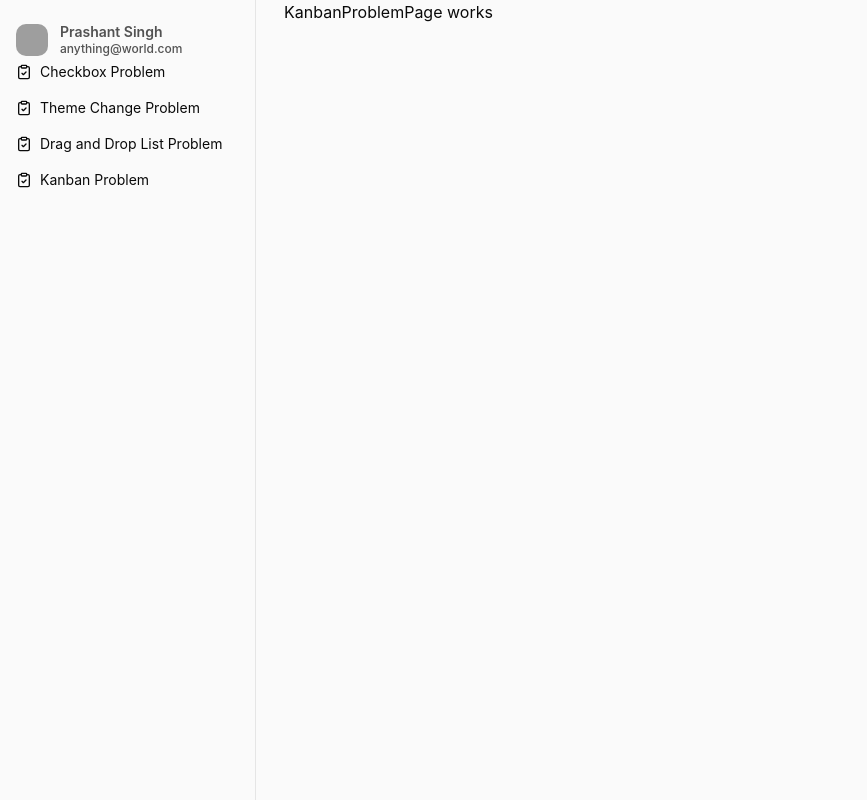
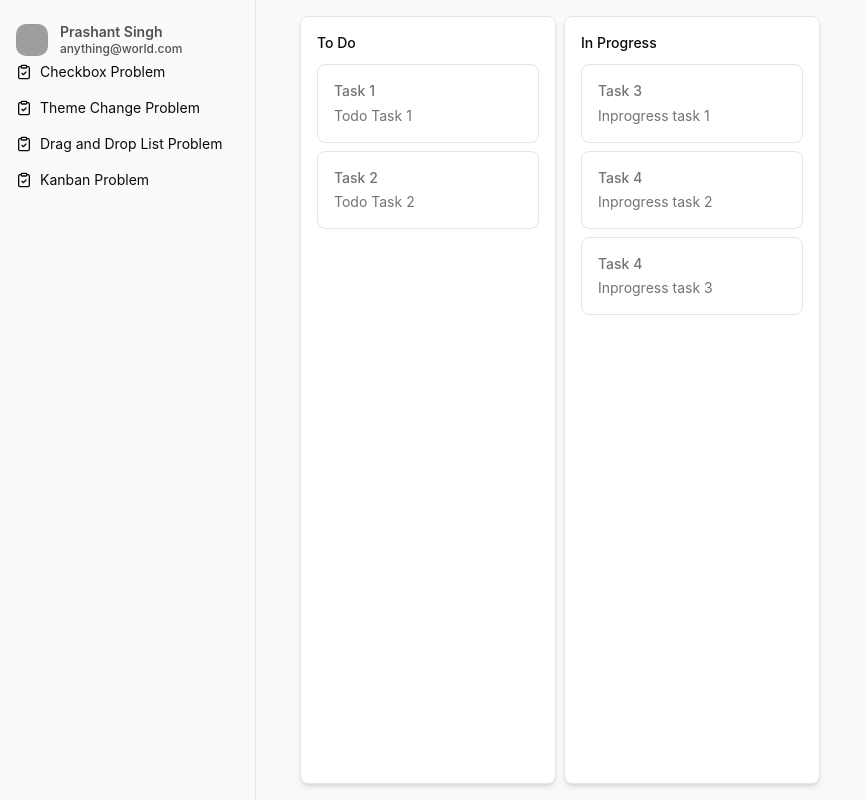
Before and after one commit to prashantdcoder/react_with_vite, a React (Vite) app: page /kanban-problem in a window 1280 px wide. Shown: the whole page, without its empty margins (0-867 px from the left). Built offline with nearby package versions, Linux system fonts and the light colour scheme; grey boxes are pictures that could not be loaded.

Commit message:
basic kanban elements are prepared

```diff
--- /dev/null
+++ b/src/components/KanbanBoard/KanbanBoard.tsx
@@ -0,0 +1,15 @@
+import React from 'react';
+import { KanbanBoardProps } from '../../utils/types';
+import KanbanColumn from '../KanbanColumn/KanbanColumn';
+
+const KanbanBoard: React.FC<KanbanBoardProps> = ({columns}) => {
+    return (
+        <div className='kanban-board-ontainer w-full h-full flex gap-2 p-4'>
+            {
+                columns && columns.map((col) => <KanbanColumn column={col}  />)
+            }
+        </div>
+    );
+};
+
+export default KanbanBoard;
--- /dev/null
+++ b/src/components/KanbanColumn/KanbanColumn.tsx
@@ -0,0 +1,26 @@
+import React from 'react';
+import { KanbanColumnProps } from '../../utils/types';
+import KanbanColumnItem from '../KanbanColumnItem/KanbanColumnItem';
+import { Item, ItemContent, ItemDescription, ItemTitle } from '../ui/item';
+
+const KanbanColumn: React.FC<KanbanColumnProps> = ({ column }) => {
+    return (
+        <Item variant="outline" className='block border rounded-md shadow-md bg-white w-64'>
+            <ItemContent>
+            <ItemTitle data-testid={`drag-item-title-${column.id}`}>{column.title}</ItemTitle>
+            <ItemDescription data-testid={`drag-item-content-${column.id}`} className='flex flex-col gap-2 mt-2'>
+                {
+                column.items &&
+                column.items.map((item) => {
+                    return (
+                    <KanbanColumnItem key={item.id} id={item.id} title={item.heading} content={item.content} />
+                    )
+                })
+                }
+            </ItemDescription>
+            </ItemContent>
+        </Item>
+    );
+};
+
+export default KanbanColumn;
--- /dev/null
+++ b/src/components/KanbanColumnItem/KanbanColumnItem.tsx
@@ -0,0 +1,19 @@
+import React from 'react';
+import { KanbanColumnItemProps } from '../../utils/types';
+import { Item, ItemContent, ItemTitle, ItemDescription } from '../ui/item';
+
+
+const KanbanColumnItem: React.FC<KanbanColumnItemProps> = ({id,content,title}) => {
+    return (
+       <Item variant="outline">
+                <ItemContent>
+                    <ItemTitle data-testid={`drag-item-title-${id}`}>{title}</ItemTitle>
+                    <ItemDescription data-testid={`drag-item-content-${id}`}>
+                        {content}
+                    </ItemDescription>
+                </ItemContent>
+            </Item>
+    );
+};
+
+export default KanbanColumnItem;
--- /dev/null
+++ b/src/context/KanbanContext.tsx
@@ -0,0 +1,15 @@
+import { createContext } from "react";
+import { KanbanContextProp } from "../utils/types";
+
+
+export const KanbanContext = createContext<KanbanContextProp>(null);
+
+const KanbanProvider = ({ children, title }: KanbanContextProp) => {
+    return (
+        <KanbanContext.Provider value={{ title }}>
+            {children}
+        </KanbanContext.Provider>
+    );
+};
+
+export default KanbanProvider;
--- a/src/pages/KanbanProblemPage.tsx
+++ b/src/pages/KanbanProblemPage.tsx
@@ -1,8 +1,35 @@
 import React from 'react'
+import KanbanProvider from '../context/KanbanContext'
+import KanbanBoard from '../components/KanbanBoard/KanbanBoard'
+import { KanbanColumn } from '../utils/types'
 
 const KanbanProblemPage: React.FC = () => {
+
+    const columns: KanbanColumn[] = [
+        {
+            id:'todo',
+            title: 'To Do',
+            items: [
+                { id: 1, heading: 'Task 1', content: 'Todo Task 1' },
+                { id: 2, heading: 'Task 2', content: 'Todo Task 2' }]
+        },
+        {
+            id:'inprogress',
+            title: 'In Progress',
+            items: [
+                { id: 1, heading: 'Task 3', content: 'Inprogress task 1' },
+                { id: 2, heading: 'Task 4', content: 'Inprogress task 2' },
+                { id: 3, heading: 'Task 4', content: 'Inprogress task 3' },
+
+            ]
+        }
+    ]
     return (
-        <div>KanbanProblemPage works</div>
+        <div>
+            <KanbanProvider title='Kanban Demo'>
+                <KanbanBoard columns={columns} />
+            </KanbanProvider>
+        </div>
     )
 }
 
--- a/src/utils/types.ts
+++ b/src/utils/types.ts
@@ -1,3 +1,5 @@
+/********************* Models ************************************ */
+
 interface ICheckBoxNode {
     id: number;
     label: string;
@@ -5,6 +7,27 @@ interface ICheckBoxNode {
     indeterminate?: boolean;
     children: ICheckBoxNode[];
 }
+
+interface DragItem {
+    id: number;
+    heading: string,
+    content: string;
+}
+
+interface SideNavItem {
+    title: string;
+    url: string;
+    icon: React.ComponentType<any>;
+}
+
+interface KanbanColumn {
+    id: string;
+    title: string;
+    items: DragItem[];
+}
+
+
+/********************* Props ************************************ */
 
 interface ThemeContextProp {
     theme: ThemeMode,
@@ -16,12 +39,6 @@ interface DragContainerProps {
     items: DragItem[];
 }
 
-interface DragItem {
-    id: number;
-    heading: string,
-    content: string;
-}
-
 interface DragItemProps {
     isDraggable: boolean;
     item: DragItem;
@@ -30,12 +47,24 @@ interface DragItemProps {
     onDragOver: (e: React.DragEvent<HTMLDivElement>, item: DragItem, position: number) => void;
 }
 
-interface SideNavItem {
+interface KanbanContextProp {
     title: string;
-    url: string;
-    icon: React.ComponentType<any>;
+    children?: React.ReactNode;
 }
 
+interface KanbanBoardProps {
+    columns: KanbanColumn[];
+}
+
+interface KanbanColumnProps {
+    column: KanbanColumn;
+}
+
+interface KanbanColumnItemProps {
+    id: number;
+    title: string;
+    content: string;
+}
 
 /********************* Enums************************************ */
 
@@ -46,11 +75,10 @@ enum ThemeMode {
 
 
 export {
-    ICheckBoxNode,
-    ThemeMode,
-    ThemeContextProp,
     DragContainerProps,
     DragItem,
     DragItemProps,
-    SideNavItem
+    ICheckBoxNode, KanbanBoardProps, KanbanColumn, KanbanColumnItemProps, KanbanColumnProps, KanbanContextProp, SideNavItem,
+    ThemeContextProp,
+    ThemeMode
 };
```
